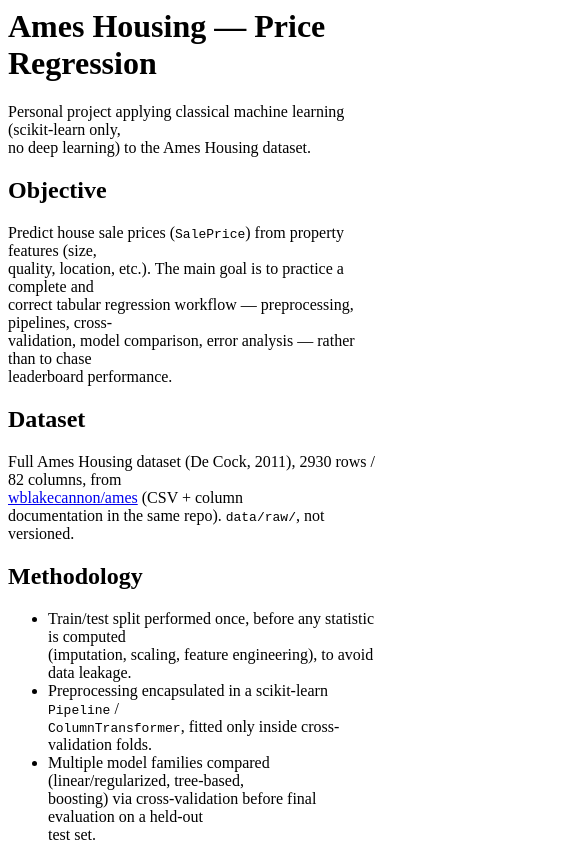
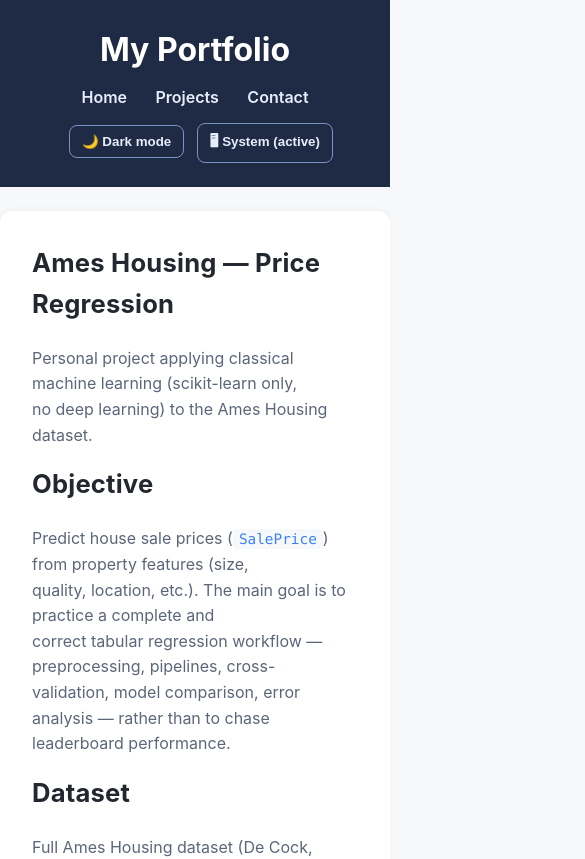
Before and after one commit to Balian00/myportfolio, a plain HTML site: page projects/ames-housing-price-regression.html in a window 390 px wide. Shown: the top 859 px of the page, 585 px wide, since content can reach past the window. Drawn offline with Linux system fonts and the light colour scheme.

Commit message:
Style Ames housing project page

```diff
--- a/projects/ames-housing-price-regression.html
+++ b/projects/ames-housing-price-regression.html
@@ -1,4 +1,29 @@
-<h1 id="user-content-ames-housing--price-regression">Ames Housing — Price Regression</h1>
+<!DOCTYPE html>
+<html lang="en">
+<head>
+    <meta charset="UTF-8">
+    <meta name="viewport" content="width=device-width, initial-scale=1.0">
+    <title>Ames Housing — Price Regression</title>
+    <link rel="stylesheet" href="../main/style.css">
+    <script src="../main/scrypt.js" defer></script>
+</head>
+<body>
+    <header>
+        <h1>My Portfolio</h1>
+        <nav>
+            <a href="../main/index.html">Home</a>
+            <a href="../main/index.html#projects">Projects</a>
+            <a href="#contact">Contact</a>
+        </nav>
+        <div class="theme-controls">
+            <button id="theme-toggle" aria-label="Toggle dark mode">🌙 Dark mode</button>
+            <button id="theme-system" aria-label="Use system theme">🖥 System</button>
+        </div>
+    </header>
+
+    <main>
+        <section id="projects">
+            <h2>Ames Housing — Price Regression</h2>
 <p>Personal project applying classical machine learning (scikit-learn only,
 <br>
 no deep learning) to the Ames Housing dataset.</p>
@@ -69,3 +94,15 @@ in the <a href="https://github.com/wblakecannon/ames">source repository</a>.</p>
 <p>This README was written by Claude (Anthropic) at the author's direction,
 <br>
 as part of an AI-assisted learning project on classical ML workflows.</p>
+<p><strong>GitHub repository:</strong>
+<a href="https://github.com/Balian00/house-price-regressor" target="_blank" rel="noopener noreferrer">github.com/Balian00/house-price-regressor</a></p>
+
+            <p><a href="../main/index.html">← Back to Home</a></p>
+        </section>
+    </main>
+
+    <footer id="contact">
+        <p>&copy; 2026 Franquet Balian</p>
+    </footer>
+</body>
+</html>
```
